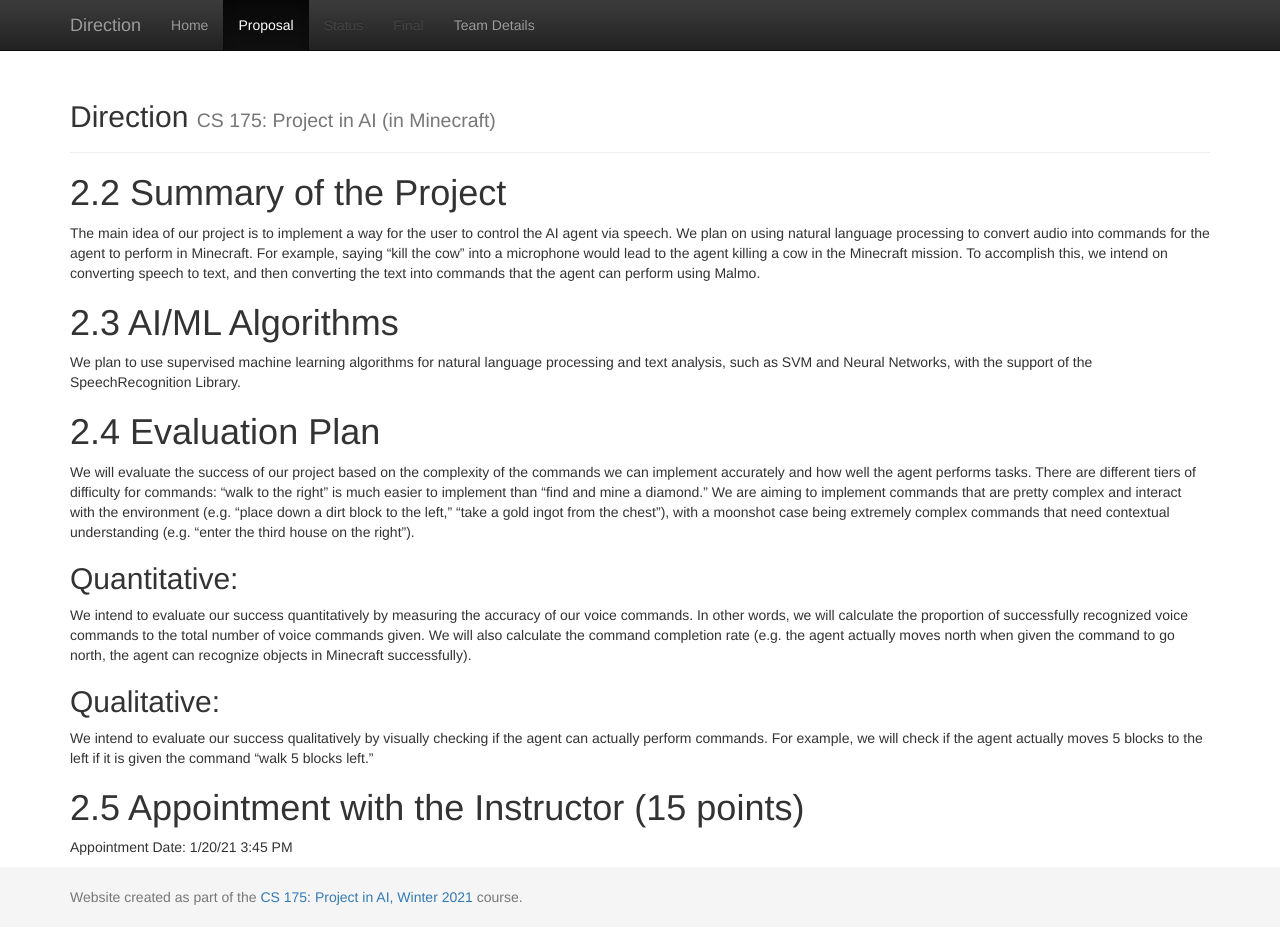
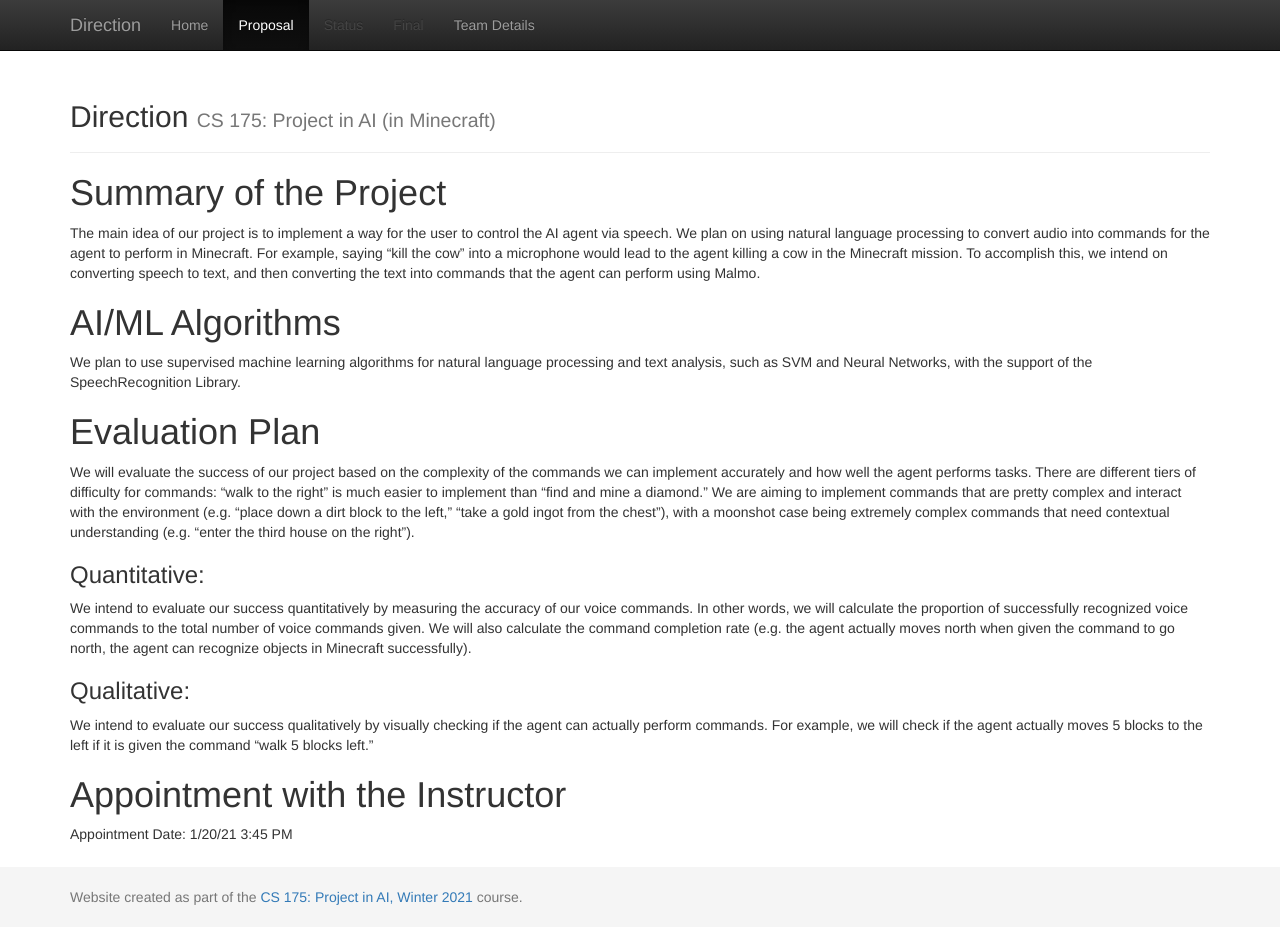
Before and after one commit to geeeeeeeeew/CS-175-Team-Direction-, a Jekyll site: the page built from docs/proposal.md, in a window 1280 px wide and 927 px high. Built offline with Jekyll 4.4.1, drawn with Linux system fonts in a browser that asks for light colours.

Commit message:
Update proposal.md

```diff
--- a/docs/proposal.md
+++ b/docs/proposal.md
@@ -2,22 +2,22 @@
 layout: default
 title: Proposal
 ---
-# 2.2  Summary of the Project
+# Summary of the Project
 The main idea of our project is to implement a way for the user to control the AI agent via speech. We plan on using natural language processing to convert audio into commands for the agent to perform in Minecraft. For example, saying “kill the cow” into a microphone would lead to the agent killing a cow in the Minecraft mission. To accomplish this, we intend on converting speech to text, and then converting the text into commands that the agent can perform using Malmo.
 
-# 2.3  AI/ML Algorithms
+# AI/ML Algorithms
 We plan to use supervised machine learning algorithms for natural language processing and text analysis, such as SVM and Neural Networks, with the support of the SpeechRecognition Library.
 
-# 2.4  Evaluation Plan
+# Evaluation Plan
 
 We will evaluate the success of our project based on the complexity of the commands we can implement accurately and how well the agent performs tasks. There are different tiers of difficulty for commands: “walk to the right” is much easier to implement than “find and mine a diamond.” We are aiming to implement commands that are pretty complex and interact with the environment (e.g. “place down a dirt block to the left,” “take a gold ingot from the chest”), with a moonshot case being extremely complex commands that need contextual understanding (e.g. “enter the third house on the right”).
 
-## Quantitative:
+### Quantitative:
 We intend to evaluate our success quantitatively by measuring the accuracy of our voice commands. In other words, we will calculate the proportion of successfully recognized voice commands to the total number of voice commands given. We will also calculate the command completion rate (e.g. the agent actually moves north when given the command to go north, the agent can recognize objects in Minecraft successfully).
 
-## Qualitative:
+### Qualitative:
 We intend to evaluate our success qualitatively by visually checking if the agent can actually perform commands. For example, we will check if the agent actually moves 5 blocks to the left if it is given the command “walk 5 blocks left.”
 
 
-# 2.5  Appointment with the Instructor (15 points)
+# Appointment with the Instructor
 Appointment Date: 1/20/21 3:45 PM
```
